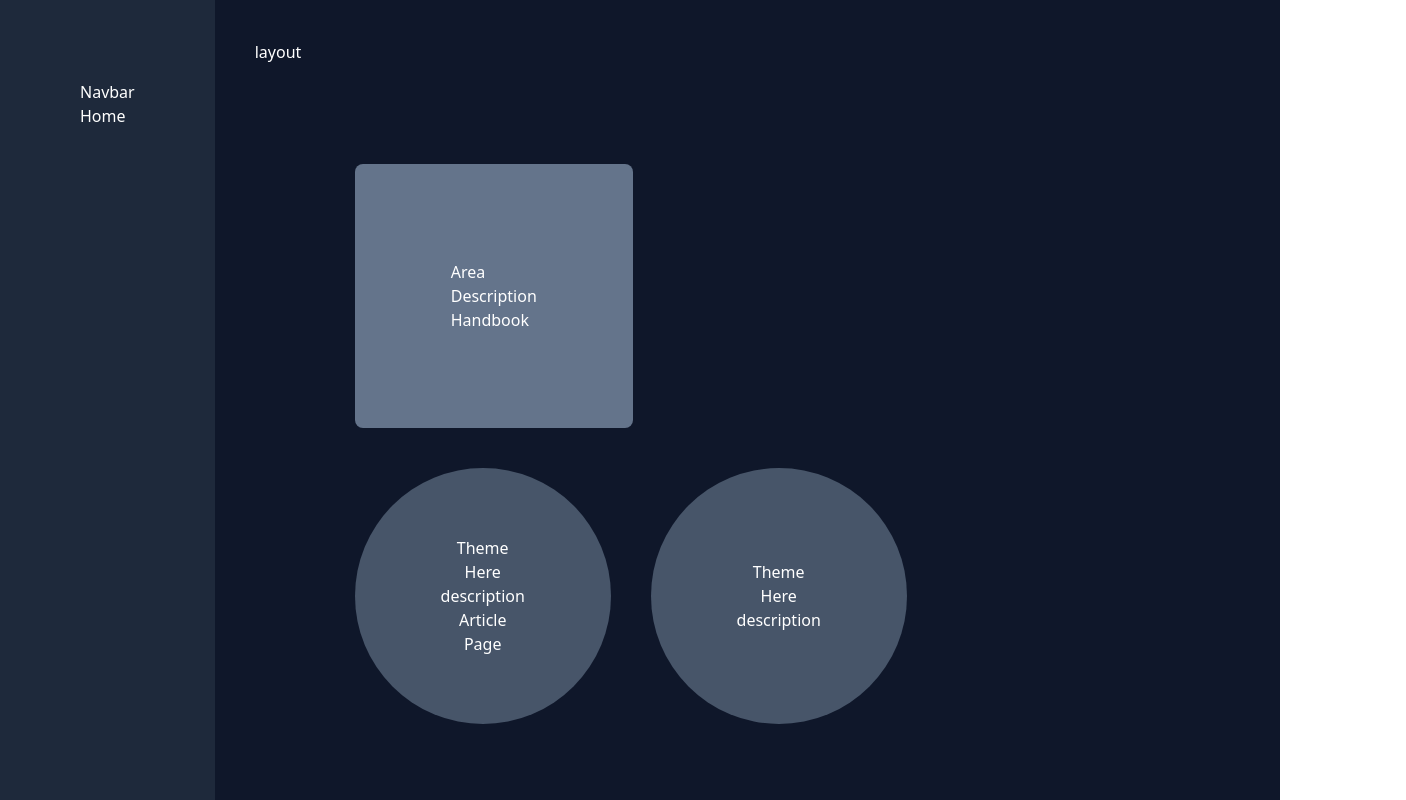
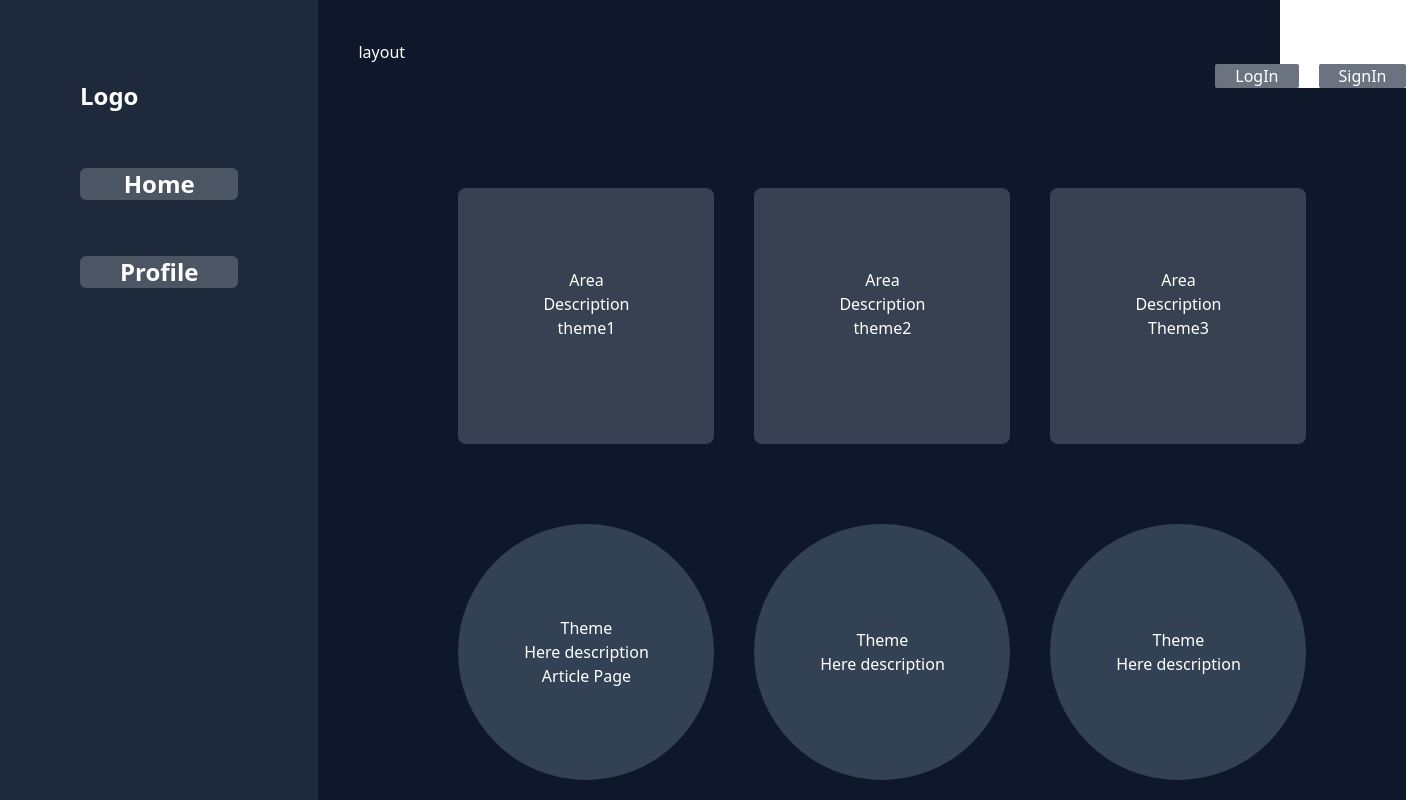
Before and after one commit to camiloP96/InfoProject, a Next.js app: page / in a window 1280 px wide. Shown: the top 800 px of the page, 1406 px wide, since content can reach past the window. Built offline with nearby package versions, Linux system fonts and the light colour scheme.

Commit message:
poner el layout en toda la pagina, acomodar estructura de pagina de articulos

```diff
--- a/components/CardArticle.tsx
+++ b/components/CardArticle.tsx
@@ -1,17 +1,21 @@
 import React,{FC} from 'react'
+import Link from 'next/link'
 
 
 const CardArticle:FC = ({children}) => {
     return (
-        <div className='bg-slate-600 rounded-full p-24 m-5 flex text-center items-center justify-center w-64  h-64'>
+        <Link href="/content/Articles">
+                <div className='bg-slate-700 rounded-full p-10 m-5 flex text-center items-center justify-center w-64  h-64 cursor-pointer hover:bg-slate-800'>
             <div>
-                Theme
+                <p>Theme</p>
 
-                <p>Here description</p>
+                <a>Here description</a>
 
                 {children}
             </div>
         </div>
+
+        </Link>
     )
 }
 
--- a/components/Handbook.tsx
+++ b/components/Handbook.tsx
@@ -1,12 +1,15 @@
 import React,{FC} from 'react'
+import Link from 'next/link'
 
 const Handbook:FC = ({children}) => {
     return (
-        <div className='bg-slate-500 p-24 m-5 rounded-lg'>
+        <Link href="/content/Handbooks">
+        <div className='bg-gray-700 p-20 m-5 rounded-lg cursor-pointer hover:bg-gray-500 w-64 h-64 text-center'>
             <p>Area</p>
-            <p>Description</p>
+            <a>Description</a>
             {children}
         </div>
+        </Link>
     )
 }
 
--- a/components/Sidenavbar.tsx
+++ b/components/Sidenavbar.tsx
@@ -6,16 +6,27 @@ interface Props{
 
 const sidenavbar:FC <Props> = ({children,...props}) => {
     return (
-      <div className="min-h-20% flex flex-col bg-slate-800 p-20">
+      <div className="w-1/4 flex flex-col bg-slate-800 p-20 space-y-14 text-2xl font-bold">
         <div>
+        <p>Logo</p>
+        </div>
 
-        </div>
-        Navbar
+        <Link href='/'>
+        <button className='rounded-md bg-gray-600 px-10'>
+        {children}
+                <a>Home</a>
 
+        </button>
+              </Link>
+
+        <Link href='/users/user'>
+        <button className='rounded-md bg-gray-600 px-10'>
         {children}
-        <Link href='/'>
-                <a>Home</a>
+                <a>Profile</a>
+
+        </button>
               </Link>
+
       </div>
 
     )
--- a/components/layout.tsx
+++ b/components/layout.tsx
@@ -8,11 +8,15 @@ interface Props{
 
 const Layout:FC<Props> = ({children,...props}) => {
     return (
-        <div className= ' bg-slate-900 text-white flex flex-raw '>
+        <div className= ' bg-slate-900 text-white flex flex-raw- justify-items-center min-h-screen'>
             <Sidenavbar/>
-          <div className='flex flex-col space-y-6 m-10 justify-evenly'>
 
+          <div className='flex-1 flex-col space-y-6 m-10'>
+
+
+            <div className=' justify-start'>
            layout {children}
+            </div>
           </div>
 
 
--- a/pages/content/Articles.tsx
+++ b/pages/content/Articles.tsx
@@ -1,17 +1,36 @@
+
 import React from 'react'
 
 
 
 const Articles = () => {
     return (
-        <div>
+       <>
+        <div className='text-center'>
 
-            <div>
-            <p>Articles Here</p>
-
+            <div className=' my-5 bold '>
+            <h1 className='text-4xl'> TITULO </h1>
 
             </div>
+
+            <p className=' text-2xl'>
+                Description ipsum Lorem ipsum dolor sit, amet consectetur adipisicing elit. Sequi corporis rerum similique neque dolore, laudantium, cum, nesciunt dolorum aut mollitia tempora nulla quis explicabo ipsum ad error repudiandae accusantium eum!
+            </p>
+
         </div>
+        <div className='text-2xl text-center my-6 flex-raw'>
+            <div>
+                -
+                MAP
+                -
+
+            </div>
+            <div>
+                References
+            </div>
+        </div>
+
+        </>
     )
 }
 
--- a/pages/index.tsx
+++ b/pages/index.tsx
@@ -9,33 +9,48 @@ import Handbook from '../components/Handbook'
 
 const Home: NextPage = () => {//nextPage es el tipo de la variable Home, eso se hace con typescrypt
   return (
-
-    <div className='bg-slate-900 text-white p-20'>
+    <>
+       <div className='flex flex-row space-x-5 justify-end'>
+                  <button className='bg-gray-500 px-5 rounded-sm hover:bg-gray-600'>LogIn</button>
+                  <button className='bg-gray-500 px-5 rounded-sm hover:bg-gray-600'>SignIn</button>
+              </div>
+    <div className='bg-slate-900 text-white p-20 space-y-10'>
 
 
-      <div className='flex flex-raw '>
+      <div className='flex flex-raw space-x-30'>
         <Handbook>
-        <Link href="/content/Handbooks">
-        <a>Handbook</a>
-        </Link>
+        <p>theme1</p>
         </Handbook>
+
+        <Handbook>
+          <p>theme2</p>
+        </Handbook>
+
+        <Handbook>
+          <p>Theme3</p>
+        </Handbook>
+
       </div>
 
-      <div className='flex flex-raw'>
 
+      <div className='flex flex-raw space-x-30'>
+
+
+      <div>
       <CardArticle>
-      <Link href="/content/Articles">
-        <a> Article Page</a>
-      </Link>
+        <p> Article Page</p>
+      </CardArticle>
+      </div>
 
-      </CardArticle>
+
+      <CardArticle></CardArticle>
       <CardArticle></CardArticle>
       </div>
 
 
     </div>
 
-
+    </>
 
   )
 }
--- /dev/null
+++ b/pages/users/user.tsx
@@ -0,0 +1,13 @@
+import React from 'react'
+
+const user = () => {
+    return (
+        <div>
+
+                PAGINA DE USUARIOS
+
+        </div>
+    )
+}
+
+export default user
```
